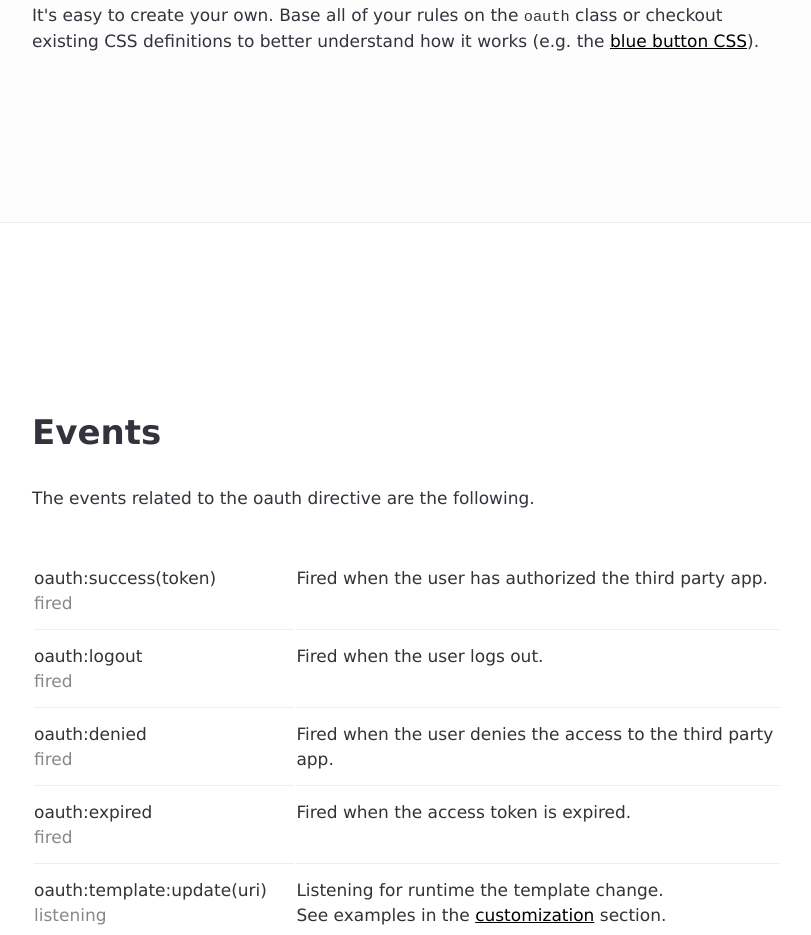
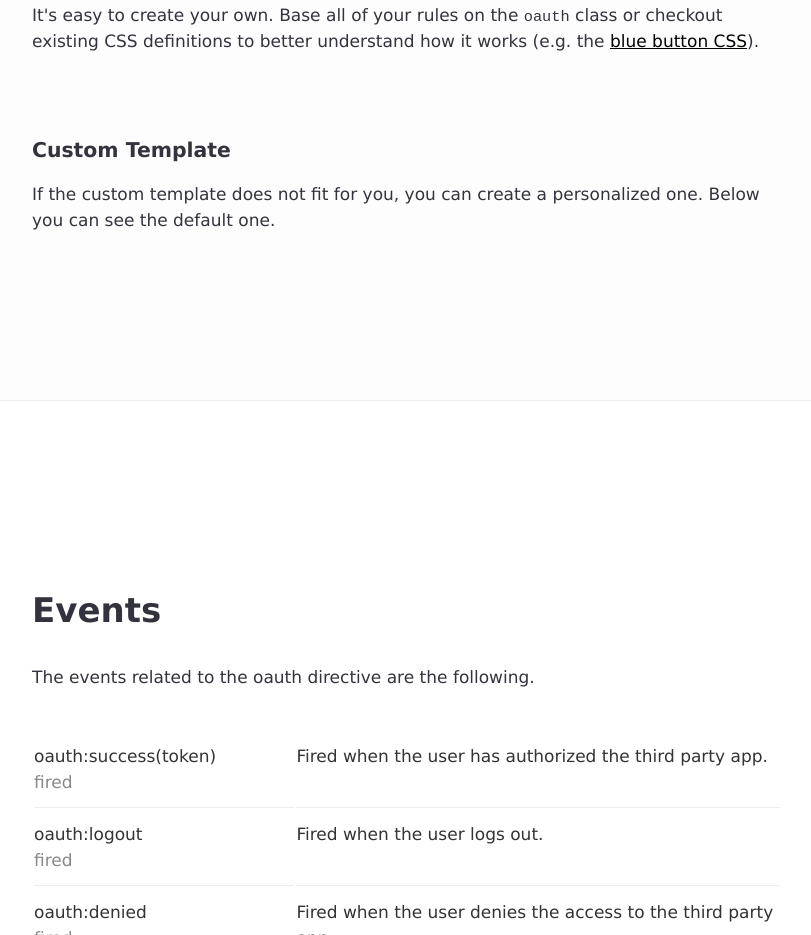
Before and after one commit to angularjs-oauth/oauth-ng, a plain HTML site: page index.html in a window 1280 px wide. Shown: the part 8895-9830 px from the top of the page, without its empty margins (233-1044 px from the left). Drawn offline with Linux system fonts and the light colour scheme; a web font is replaced by a local one.

Commit message:
Started section about custom templatw

```diff
--- a/index.html
+++ b/index.html
@@ -519,6 +519,13 @@ angular.module('newProjectApp', ['oauth'])</xmp></code></pre>
       </p>
 
 
+      <h2>Custom Template</h2>
+
+      <p>
+      If the custom template does not fit for you, you can create a personalized one. Below you
+      can see the default one.
+      </p>
+
 
     </div>
     </section>
```
